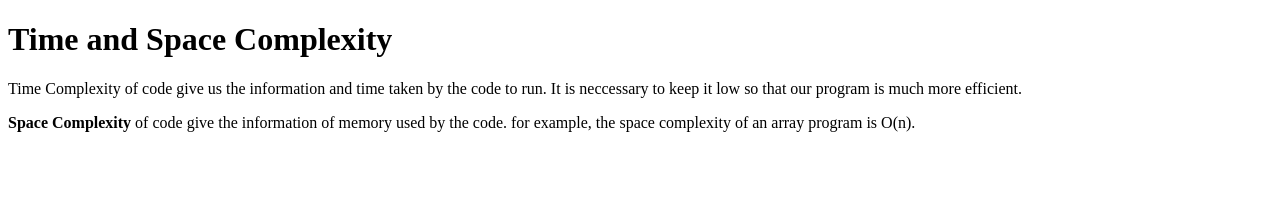
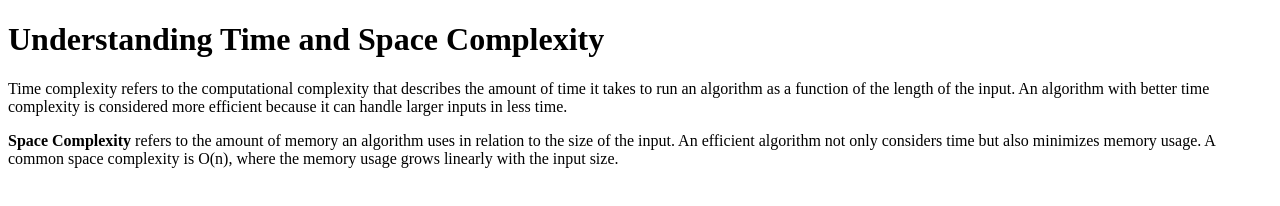
Before and after one commit to acciojob/time-and-space-complexity-vivek1735, a website: page main.html in a window 1280 px wide. Drawn offline with Linux system fonts and the light colour scheme.

Commit message:
created a submission

```diff
--- a/main.html
+++ b/main.html
@@ -7,9 +7,11 @@
 </head>
 
 <body>
-	<h1>Time and Space Complexity</h1>
-	<p>Time Complexity of code give us the information and time taken by the code to run. It is neccessary to keep it low so that our program is much more efficient.</p>
-	<p><b>Space Complexity</b> of code give the information of memory used by the code. for example, the space complexity of an array program is O(n).</p>
+	 <h1>Understanding Time and Space Complexity</h1>
+
+    <p>Time complexity refers to the computational complexity that describes the amount of time it takes to run an algorithm as a function of the length of the input. An algorithm with better time complexity is considered more efficient because it can handle larger inputs in less time.</p>
+
+    <p><b>Space Complexity</b> refers to the amount of memory an algorithm uses in relation to the size of the input. An efficient algorithm not only considers time but also minimizes memory usage. A common space complexity is O(n), where the memory usage grows linearly with the input size.</p>
     <script type="text/javascript" src="./script.js">
 </script>
 
```
